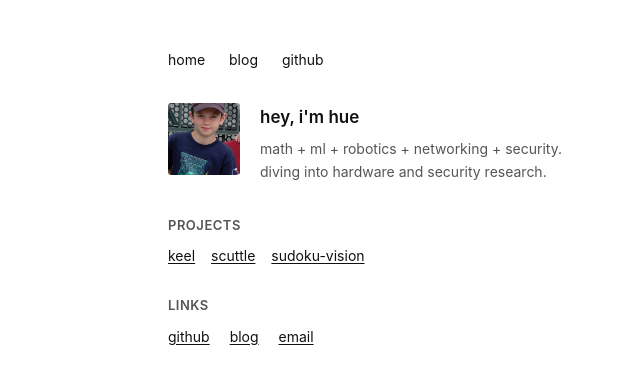
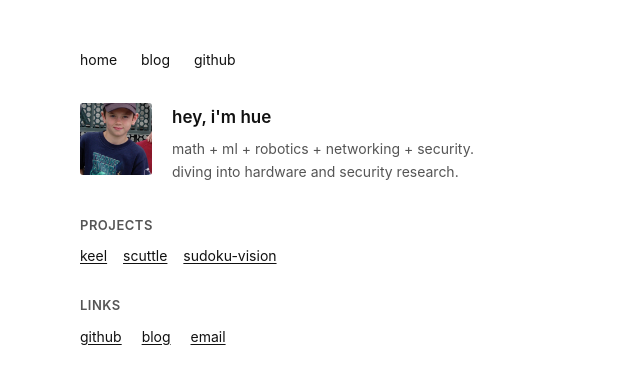
Before and after one commit to HueCodes/HueCodes.github.io, a Jekyll site: the page built from index.md, in a window 1280 px wide. Shown: the top 384 px of the page, without its empty margins (232-872 px from the left). Built offline with Jekyll 4.4.1, drawn with Linux system fonts in a browser that asks for light colours.

Commit message:
wider layout

```diff
--- a/assets/css/style.css
+++ b/assets/css/style.css
@@ -16,9 +16,9 @@ body {
   line-height: 1.65;
   color: var(--text);
   background: var(--bg);
-  max-width: 520px;
+  max-width: 720px;
   margin: 0 auto;
-  padding: 3rem 1.25rem;
+  padding: 3rem 2rem;
 }
 
 a {
```
